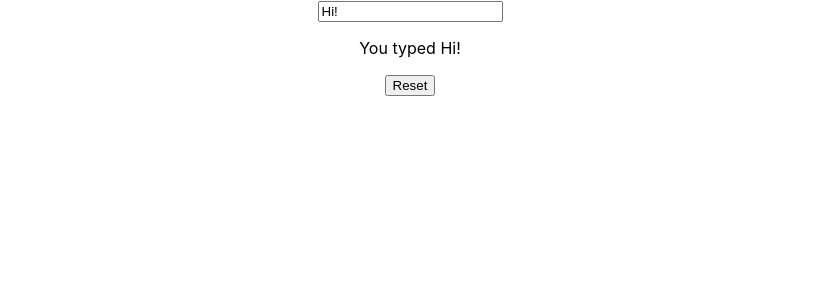
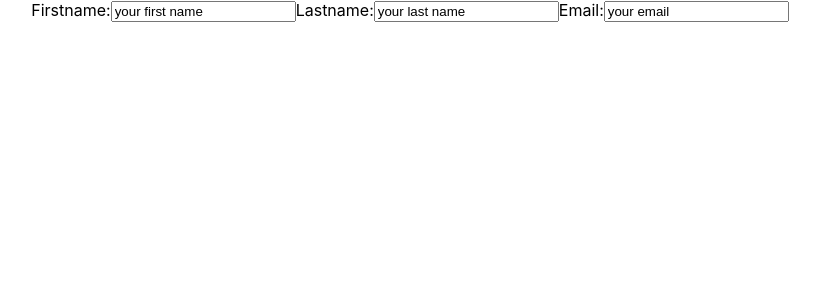
Before and after one commit to rhiz0m/metaReact, a React (Create React App) app: page / in a window 1280 px wide. Shown: the top 300 px of the page, without its empty margins (230-1050 px from the left). Built offline with nearby package versions, Linux system fonts and the light colour scheme.

Commit message:
Working with form and Hooks

```diff
--- a/src/module2/app2.js
+++ b/src/module2/app2.js
@@ -1,9 +1,9 @@
-import InputComponent from "./experimentalFunctions/usingHooks"
+import Form from "./experimentalFunctions/formExample"
 
 function App2() {
   return (
     <div>
-      <InputComponent />
+      <Form />
     </div>
   )
 }
--- /dev/null
+++ b/src/module2/experimentalFunctions/formExample.js
@@ -0,0 +1,41 @@
+import { useState } from "react"
+
+export default function Form() {
+  const [form, setForm] = useState({
+    firstName: "your first name",
+    lastName: "your last name",
+    email: "your email",
+  })
+
+  return (
+    <div>
+      <label>
+        Firstname:
+        <input
+          value={form.firstName}
+          onChange={(e) => {
+            setForm({ ...form, firstName: e.target.value })
+          }}
+        />
+      </label>
+      <label>
+        Lastname:
+        <input
+          value={form.lastName}
+          onChange={(e) => {
+            setForm({ ...form, lastName: e.target.value })
+          }}
+        />
+      </label>
+      <label>
+        Email:
+        <input
+          value={form.email}
+          onChange={(e) => {
+            setForm({ ...form, email: e.target.value })
+          }}
+        />
+      </label>
+    </div>
+  )
+}
--- a/src/module2/experimentalFunctions/usingHooks.js
+++ b/src/module2/experimentalFunctions/usingHooks.js
@@ -4,7 +4,7 @@ export default function InputComponent() {
   const [inputText, setText] = useState("Hi!")
 
   function handleChange(e) {
-    setText(e.target.value)
+    setText(e.target.value) // Keeps track of the users input
   }
 
   return (
```
